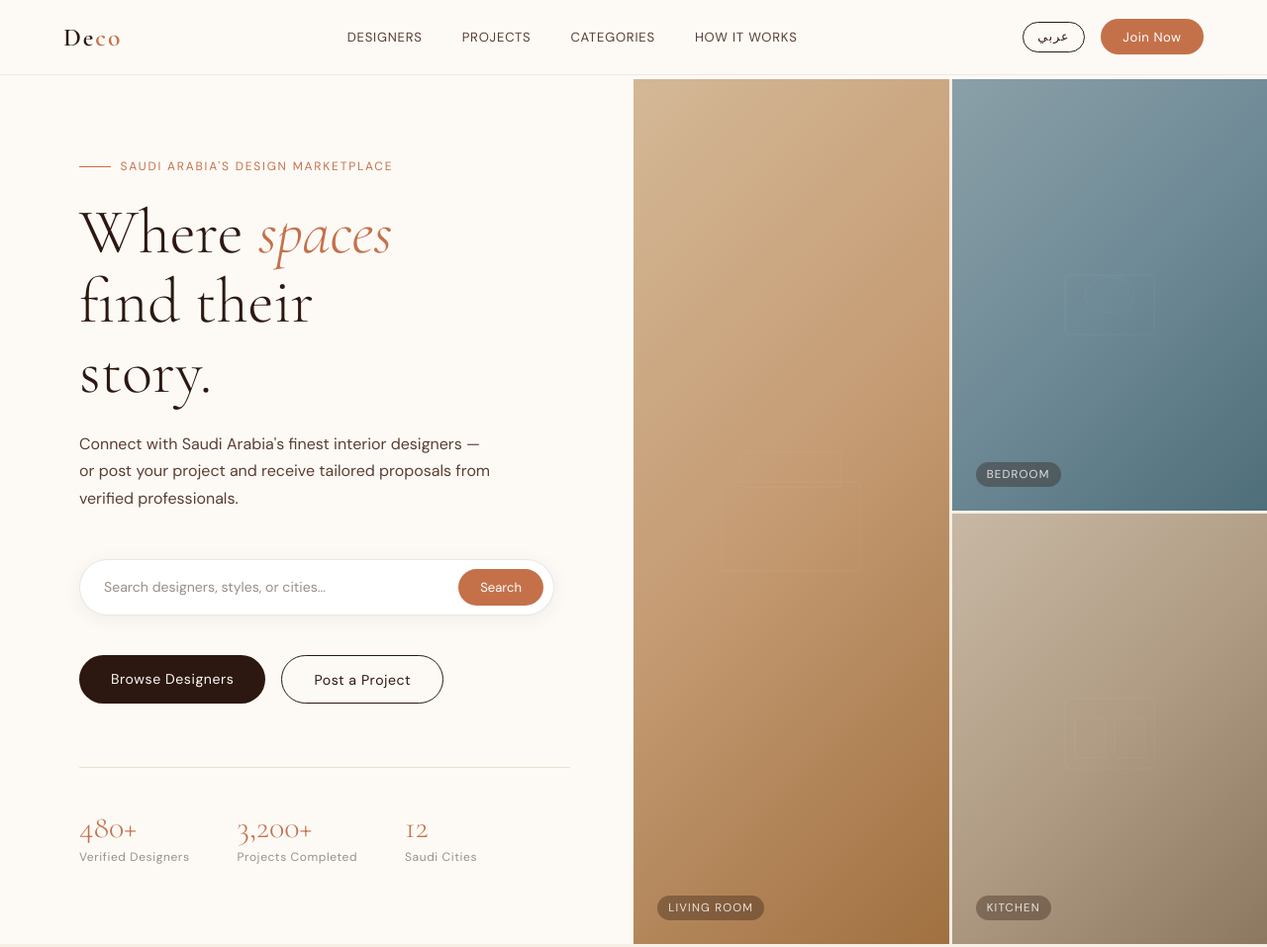
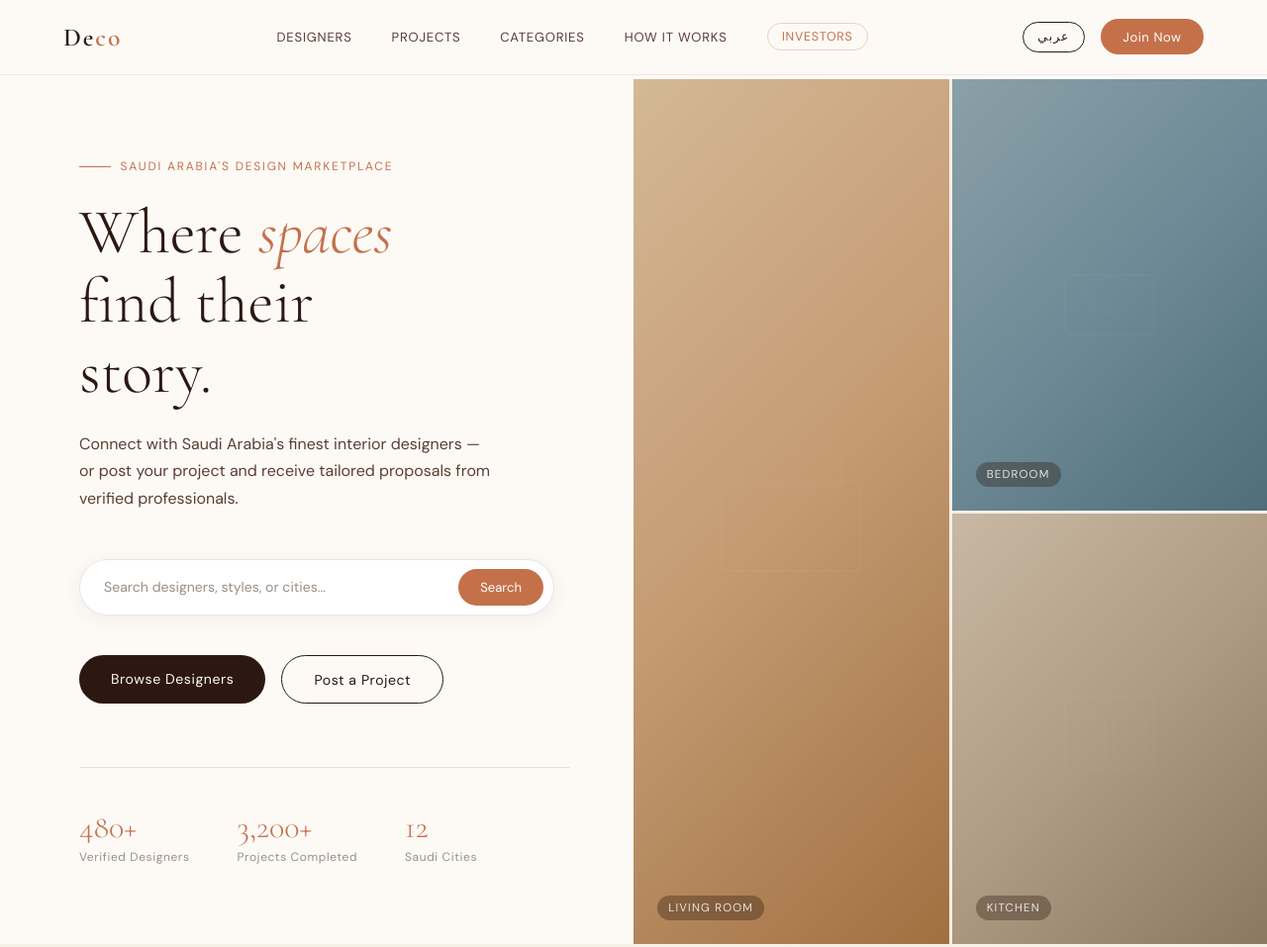
Before and after one commit to Locif/Deco-co, a plain HTML site: page index.html in a window 1280 px wide. Shown: the top 957 px of the page at 99% size. Drawn offline with nearby package versions, Linux system fonts and the light colour scheme.

Commit message:
Update index.html

```diff
--- a/index.html
+++ b/index.html
@@ -664,6 +664,13 @@
     <a href="#projects" data-en="Projects" data-ar="المشاريع">Projects</a>
     <a href="#categories" data-en="Categories" data-ar="التصنيفات">Categories</a>
     <a href="#how" data-en="How It Works" data-ar="كيف يعمل">How It Works</a>
+    <a href="pitch.html"
+   style="color:var(--terra);border:1px solid rgba(196,113,74,0.3);
+          padding:0.3rem 0.9rem;border-radius:2rem;font-size:0.78rem;
+          letter-spacing:0.06em;text-transform:uppercase;"
+   data-en="Investors" data-ar="المستثمرون">
+  Investors
+</a>
   </div>
   <div class="nav-actions">
     <button class="lang-toggle" onclick="toggleLang()" id="langBtn">عربي</button>
```
